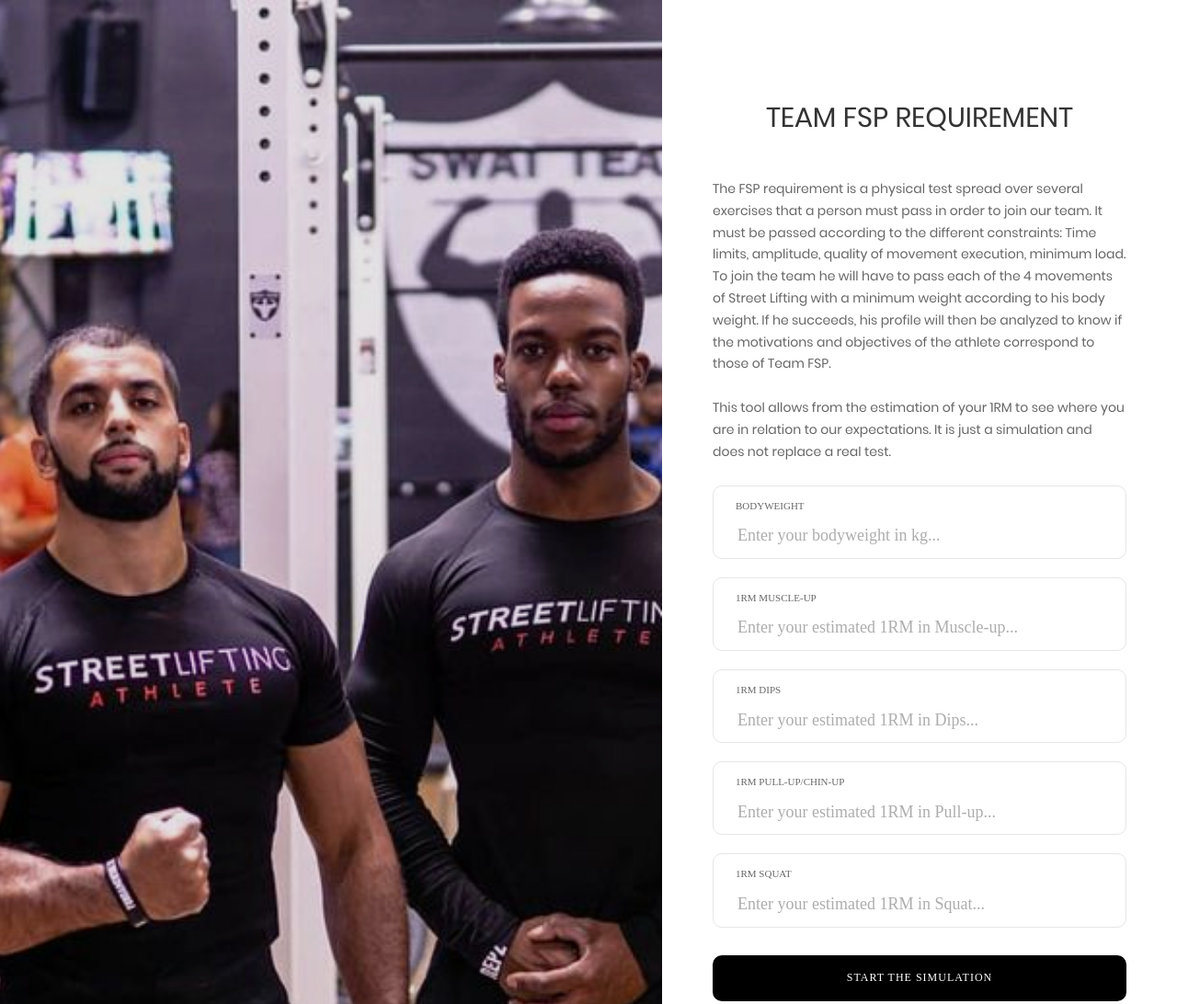
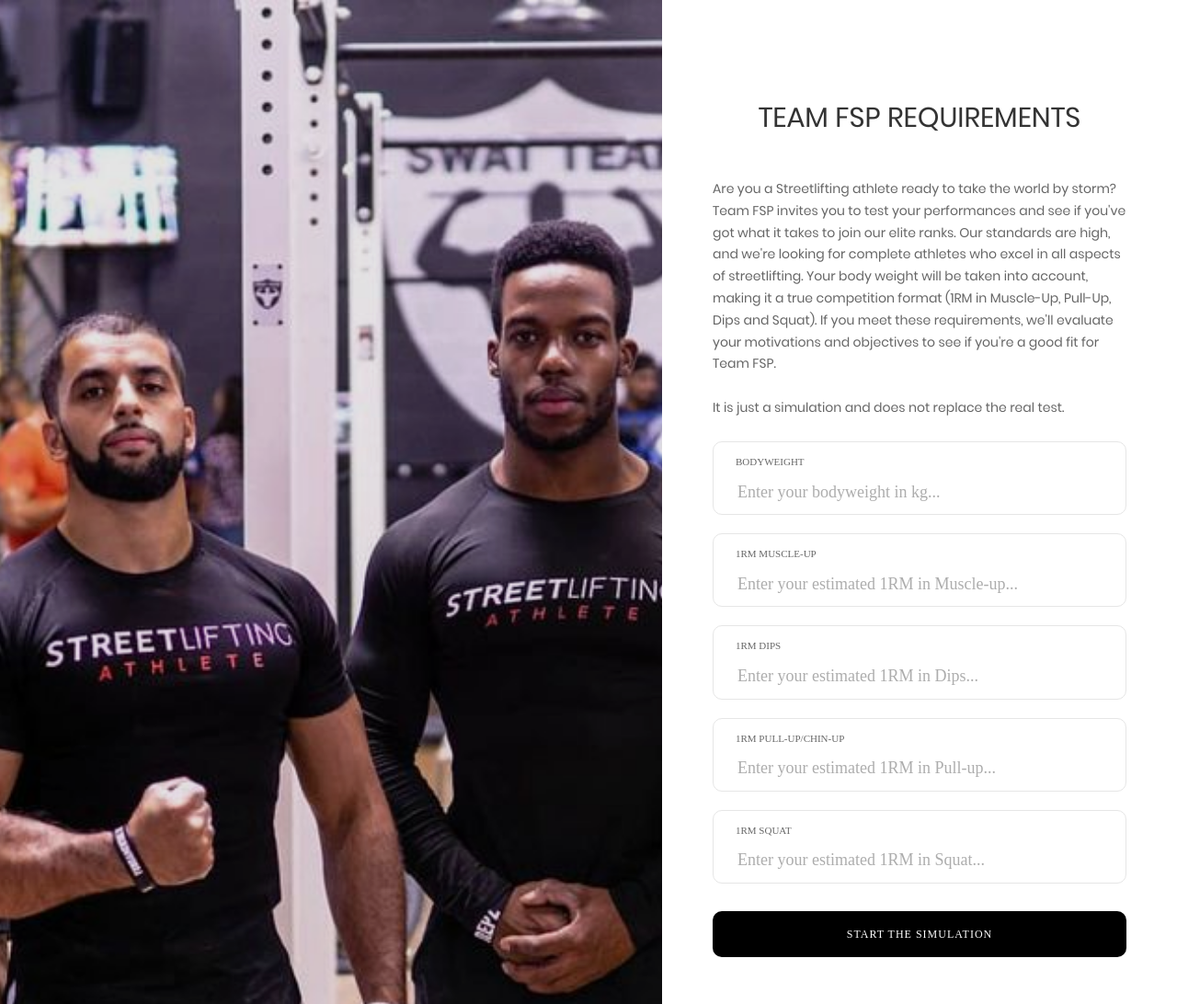
Before and after one commit to riiswa/fsp-requirements, a plain HTML site: page index.html in a window 1280 px wide. Shown: the top 1092 px of the page at 92% size. Drawn offline with Linux system fonts and the light colour scheme; a web font is replaced by a local one.

Commit message:
Update index.html

```diff
--- a/index.html
+++ b/index.html
@@ -35,14 +35,15 @@
 			<form class="contact100-form validate-form">
 
 				<span class="contact100-form-title">
-					TEAM FSP REQUIREMENT
+					TEAM FSP REQUIREMENTS
 				</span>
                 <p>
-                    The FSP requirement is a physical test spread over several exercises that a person must pass in order to join our team. It must be passed according to the different constraints: Time limits, amplitude, quality of movement execution, minimum load. To join the team he will have to pass each of the 4 movements of Street Lifting with a minimum weight according to his body weight. If he succeeds, his profile will then be analyzed to know if the motivations and objectives of the athlete correspond to those of Team FSP.
+			Are you a Streetlifting athlete ready to take the world by storm? Team FSP invites you to test your performances and see if you've got what it takes to join our elite ranks. Our standards are high, and we're looking for complete athletes who excel in all aspects of streetlifting. Your body weight will be taken into account, making it a true competition format (1RM in Muscle-Up, Pull-Up, Dips and Squat). If you meet these requirements, we'll evaluate your motivations and objectives to see if you're a good fit for Team FSP.
+<!--                     The FSP requirement is a physical test spread over several exercises that a person must pass in order to join our team. It must be passed according to the different constraints: Time limits, amplitude, quality of movement execution, minimum load. To join the team he will have to pass each of the 4 movements of Street Lifting with a minimum weight according to his body weight. If he succeeds, his profile will then be analyzed to know if the motivations and objectives of the athlete correspond to those of Team FSP. -->
                 </p>
                 <br>
                 <p>
-                This tool allows from the estimation of your 1RM to see where you are in relation to our expectations. It is just a simulation and does not replace a real test.</p>
+                It is just a simulation and does not replace the real test.</p>
                 <br>
 
 				<div class="wrap-input100 validate-input" data-validate="This field is missing!">
```
